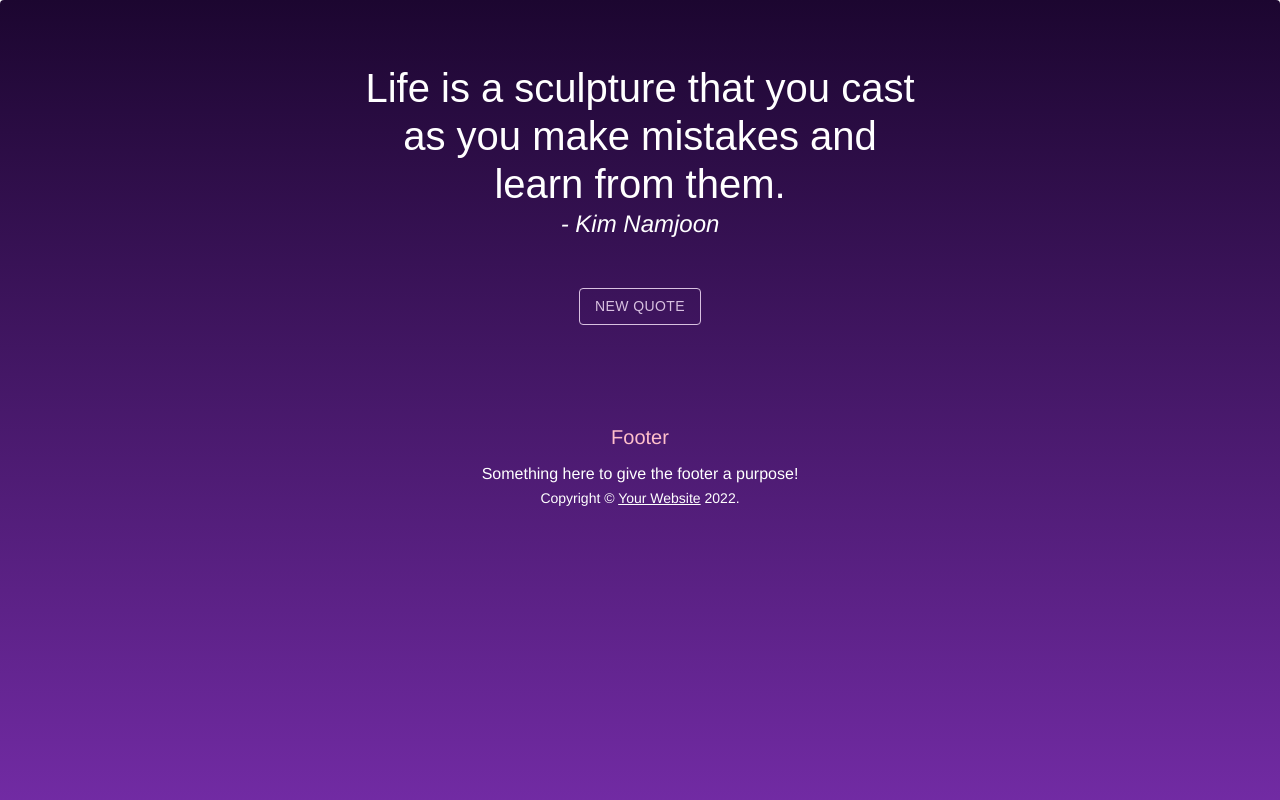
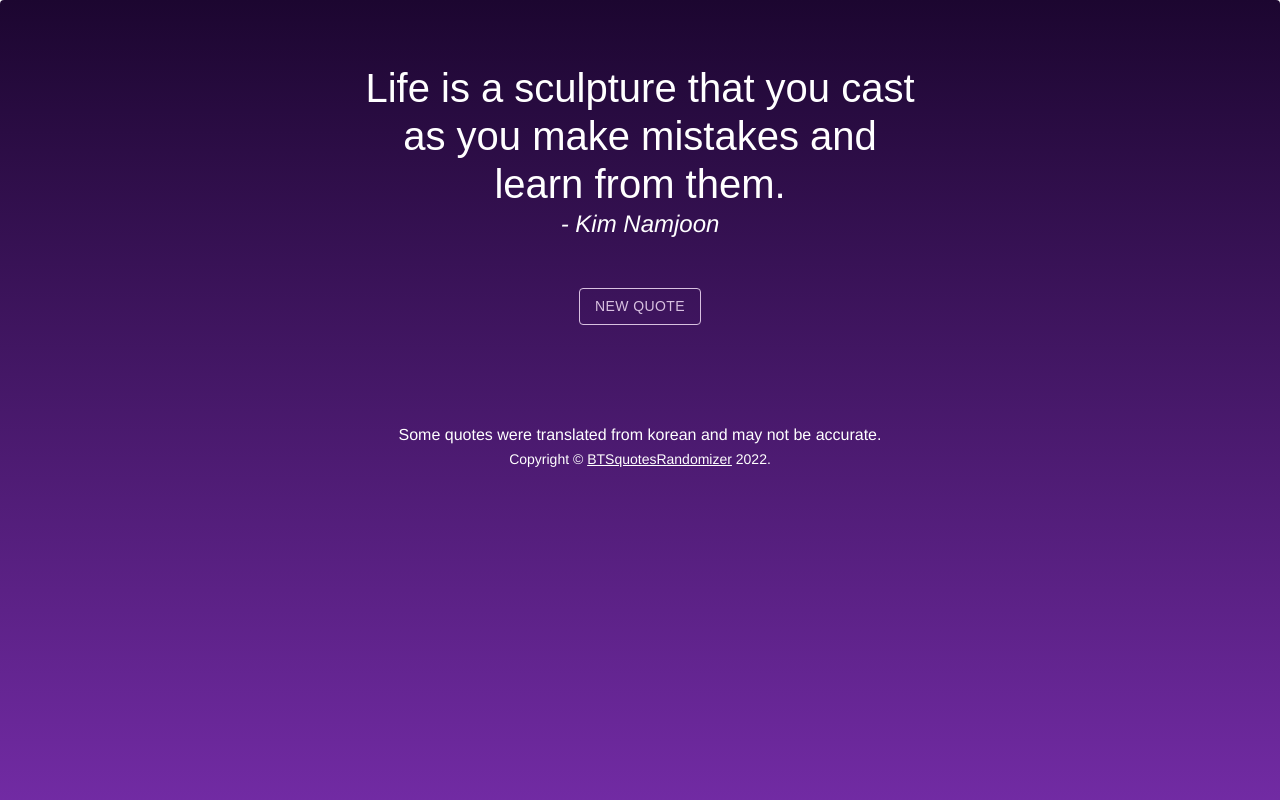
Before and after one commit to EmmaSecrest/btsQuotesRandomizer, a React (Create React App) app: page / in a window 1280 px wide. Shown: the top 800 px of the page. Built offline with nearby package versions, Linux system fonts and the light colour scheme.

Commit message:
footer added

```diff
--- a/src/footer/copyright.js
+++ b/src/footer/copyright.js
@@ -6,7 +6,7 @@ export default function Copyright() {
       <Typography variant="body2" color="#fff" align="center">
         {'Copyright © '}
         <Link color="inherit" href="https://mui.com/">
-          Your Website
+          BTSquotesRandomizer
         </Link>{' '}
         {new Date().getFullYear()}
         {'.'}
--- a/src/footer/footer.js
+++ b/src/footer/footer.js
@@ -5,16 +5,14 @@ import Copyright from './copyright';
 export default function Footer(){
     return(
         <Box sx={{ bgcolor: 'background.paper', p: 6 }} component="footer">
-        <Typography variant="h6" align="center" gutterBottom>
-          Footer
-        </Typography>
+
         <Typography
           variant="subtitle1"
           align="center"
           color="#fff"
           component="p"
         >
-          Something here to give the footer a purpose!
+          Some quotes were translated from korean and may not be accurate.
         </Typography>
         < Copyright />
       </Box>
```
Also changed, not shown: src/quoteCard.js/QuoteCard.js (+8 -0 lines).
